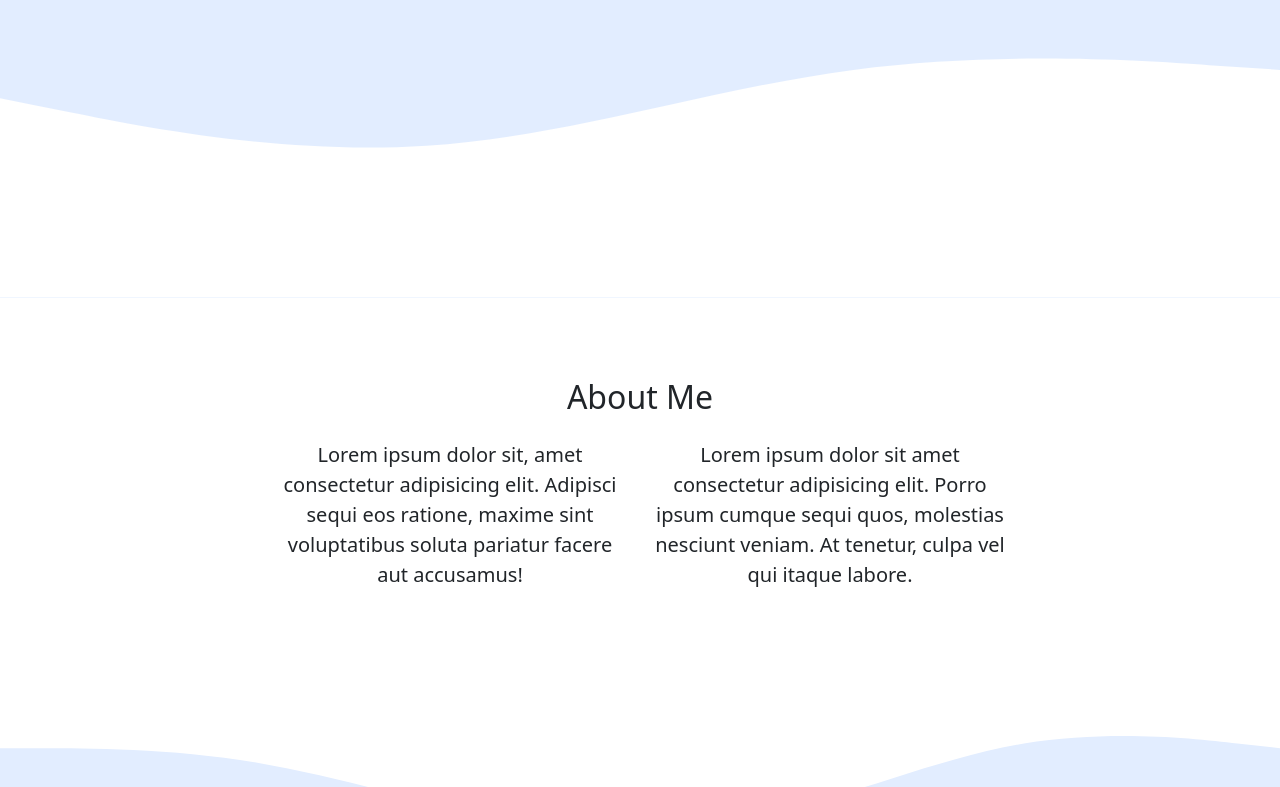
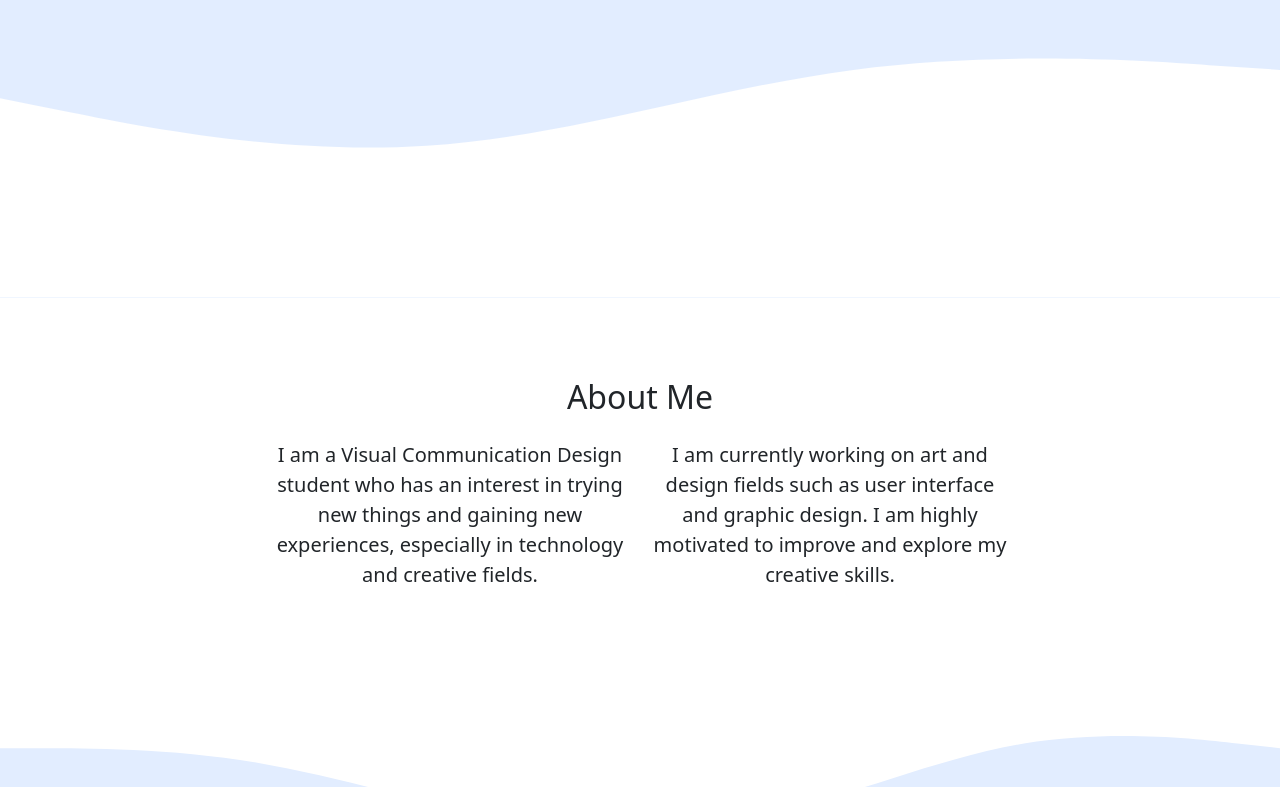
Before and after one commit to hendyoktavian/hendyoktavian.github.io, a plain HTML site: page index.html in a window 1280 px wide. Shown: the part 404-1191 px from the top of the page. Drawn offline with nearby package versions, Linux system fonts and the light colour scheme.

Commit message:
mengubah about

```diff
--- a/index.html
+++ b/index.html
@@ -53,10 +53,10 @@
         </div>
         <div class="row justify-content-center fs-5 text-center">
           <div class="col-md-4">
-            <p>Lorem ipsum dolor sit, amet consectetur adipisicing elit. Adipisci sequi eos ratione, maxime sint voluptatibus soluta pariatur facere aut accusamus!</p>
+            <p>I am a Visual Communication Design student who has an interest in trying new things and gaining new experiences, especially in technology and creative fields.</p>
           </div>
           <div class="col-md-4">
-            <p>Lorem ipsum dolor sit amet consectetur adipisicing elit. Porro ipsum cumque sequi quos, molestias nesciunt veniam. At tenetur, culpa vel qui itaque labore.</p>
+            <p>I am currently working on art and design fields such as user interface and graphic design. I am highly motivated to improve and explore my creative skills.</p>
           </div>
         </div>
       </div>
```
